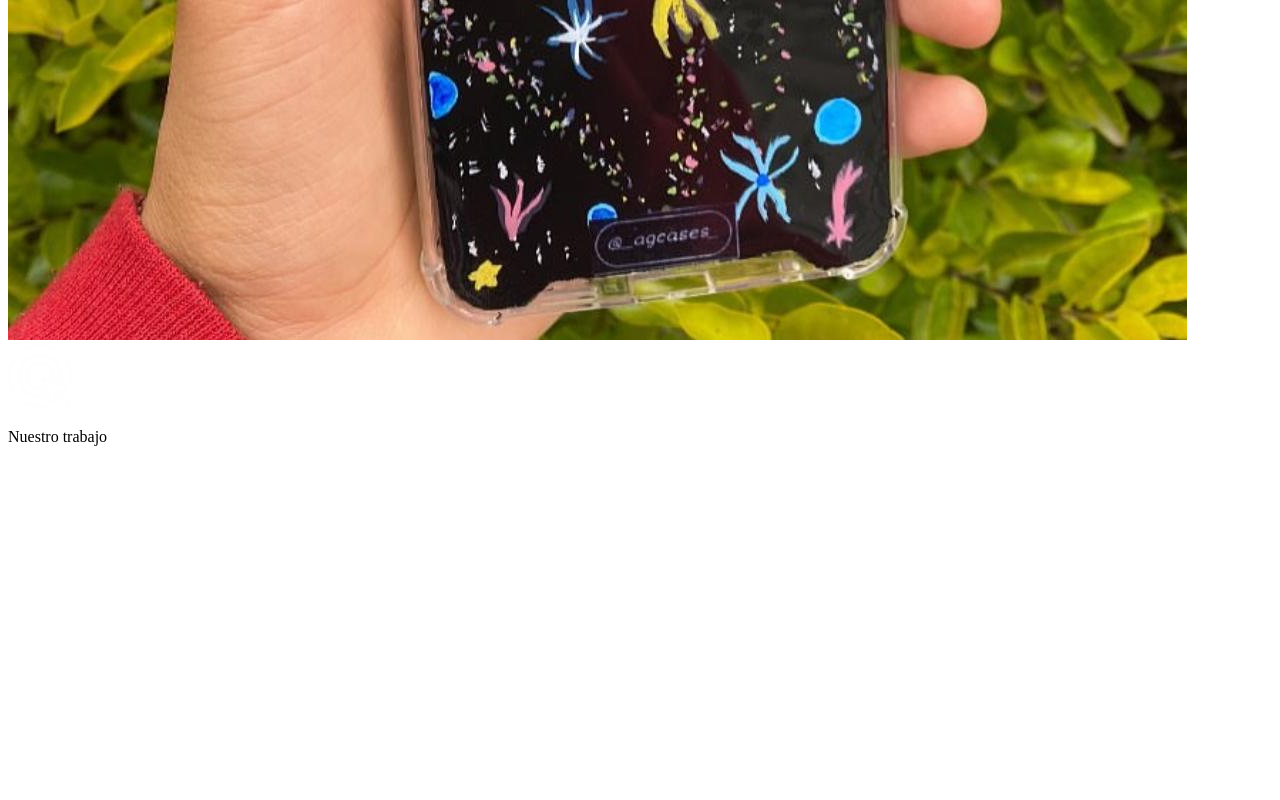
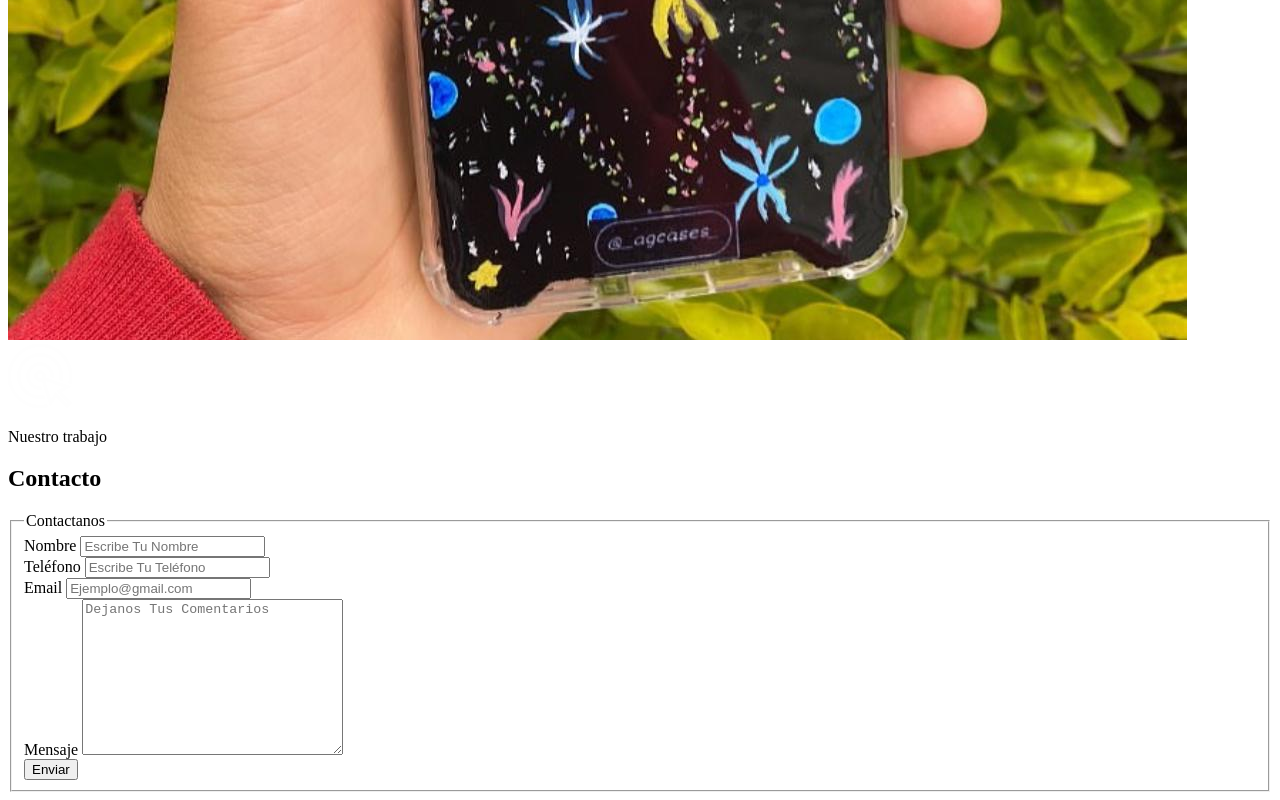
Before and after one commit to SaulGar451/AG-Cases, a plain HTML site: page AGCASES/index.html in a window 1280 px wide. Shown: the part 1068-1868 px from the top of the page. Before the commit the page ends 1530 px from the top, so only its background shows below. Drawn offline with Linux system fonts and the light colour scheme; files whose address does not match are found by name.

Commit message:
formulario

```diff
--- a/AGCASES/index.html
+++ b/AGCASES/index.html
@@ -30,4 +30,38 @@
         </nav>
     </div>
 </body>
+    <footer>
+        <section>
+            <h2>Contacto</h2>
+            <form class="formulario" >
+                <fieldset>
+                    <legend>Contactanos</legend>
+
+                    <div class="campos">
+                        <label for="">Nombre</label>
+                        <input class="text"  type="text" placeholder="Escribe Tu Nombre" name="" id="">
+                    </div>
+
+                    <div class="campos">
+                        <label for="">Teléfono</label>
+                        <input   class="text"  type="tel" placeholder="Escribe Tu Teléfono" name="" id="">
+                    </div>
+
+                    <div class="campos">
+                        <label for="">Email</label>
+                        <input   class="text"  type="email" placeholder="Ejemplo@gmail.com" name="" id="">
+                    </div>
+
+                    <div class="campos">
+                        <label for="">Mensaje</label>
+                        <textarea  class="text"   name="" placeholder="Dejanos Tus Comentarios" id="" cols="30" rows="10"></textarea>
+                    </div>
+
+                    <div>
+                        <input  class="boton" type="submit" value="Enviar">
+                    </div>
+                </fieldset>
+            </form>
+        </section>
+    </footer>
 </html>
```
